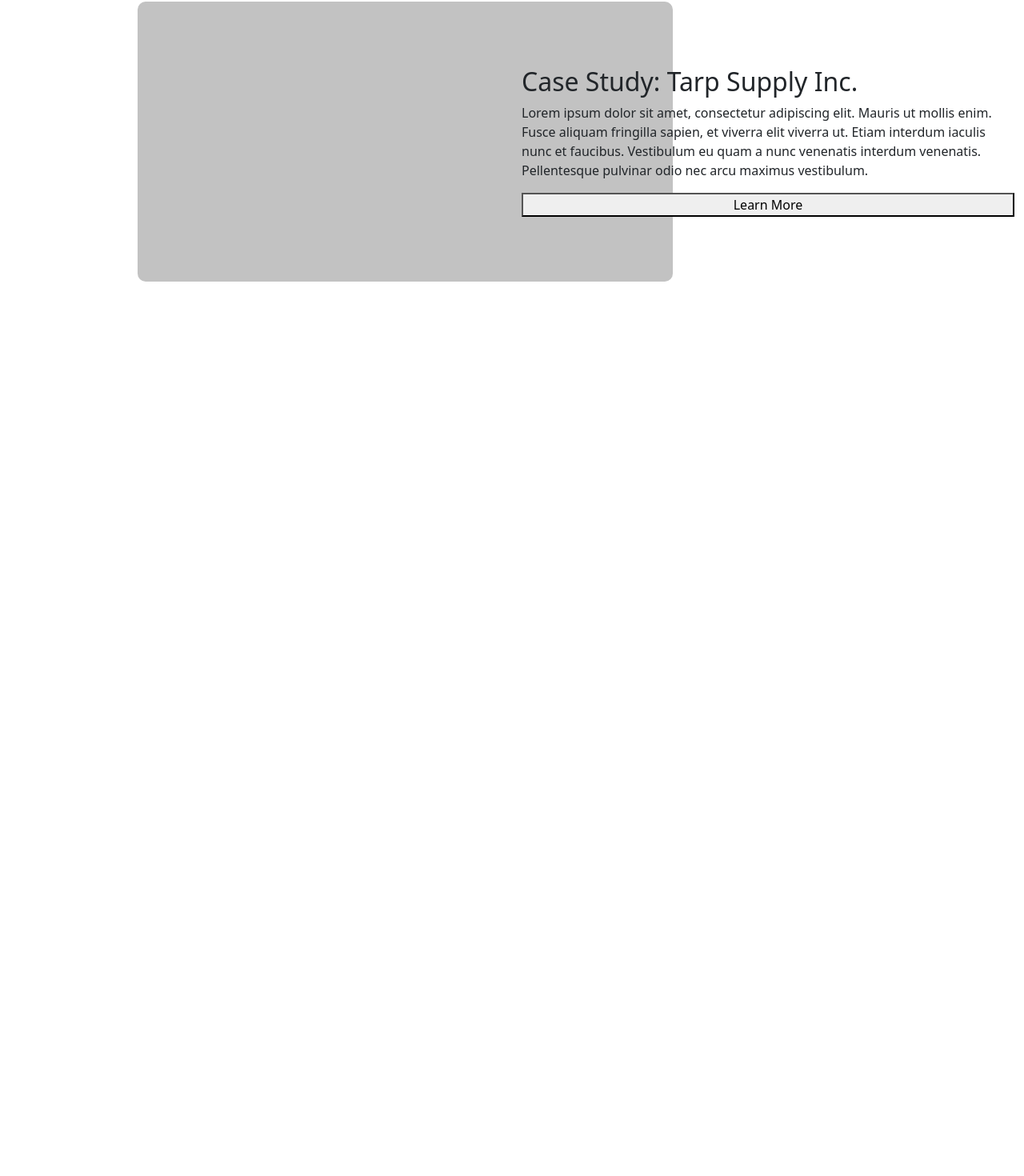
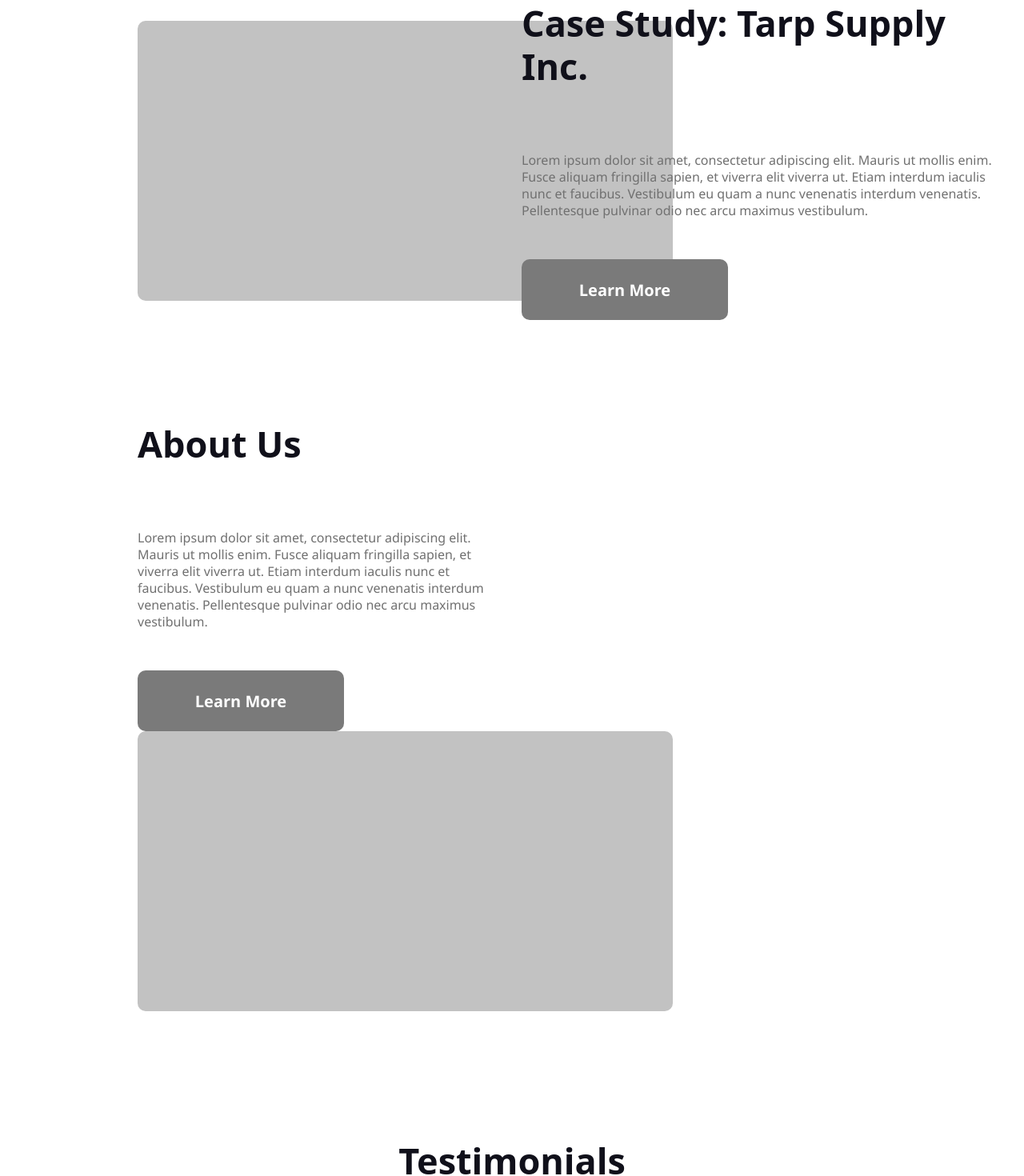
Before and after one commit to Tarp-Supply-Inc/proactive-prototype-react, a React (Create React App) app: page / in a window 1280 px wide. Shown: the part 1652-3122 px from the top of the page at 80% size. Before the commit the page ends 2004 px from the top, so only its background shows below. Built offline with nearby package versions, Linux system fonts and the light colour scheme.

Commit message:
Updates.

```diff
--- a/src/components/HomePage/HomePage.css
+++ b/src/components/HomePage/HomePage.css
@@ -124,8 +124,8 @@
     margin-bottom: 10px;
 }
 
-/*case study section*/
-.case-study-section {
+/*case study and about us section*/
+.case-study-section, .about-us-section {
     margin-top: 8rem;
 }
 
@@ -133,7 +133,7 @@
     align-items: center;
 }
 
-.case-study-section-left-column {
+.case-study-section-left-column, .about-us-section-right-column {
     background: #C2C2C2 0 0 no-repeat padding-box;
     border-radius: 10px;
     height: 350px;
@@ -145,3 +145,52 @@
     display: flex;
     flex-direction: column;
 }
+
+.case-study-section-right-column-title, .about-us-section-left-column-title {
+    text-align: left;
+    color: #10101A;
+    font-size: 45px;
+    font-weight: 700;
+    margin-bottom: 5rem;
+}
+
+.case-study-section-right-column-paragraph, .about-us-section-left-column-paragraph {
+    color: #707070;
+    font: normal normal normal 16px/21px Segoe UI;
+    font-weight: 500;
+    margin-bottom: 50px;
+}
+
+.case-study-section-right-column-button, .about-us-section-left-column-button {
+    width: 258px;
+    height: 76px;
+    background: #7A7A7A 0 0 no-repeat padding-box;
+    border-radius: 10px;
+    border: none;
+    font: normal normal bold 20px/27px Segoe UI;
+    color: #FFFFFF;
+}
+
+
+.about-us-section-first-row {
+    align-items: center;
+}
+
+.about-us-section-left-column {
+    margin-left: 10rem;
+}
+
+/*Testimonial*/
+.testimonial-section{
+    margin-top: 10rem;
+}
+.testimonial-section-title{
+    color: #10101A;
+    font-size: 45px;
+    font-weight: 700;
+    text-align: center;
+}
+
+.testimonial-section-second-row-inner-wrapper{
+
+}
--- a/src/components/HomePage/HomePage.js
+++ b/src/components/HomePage/HomePage.js
@@ -103,15 +103,15 @@
 
                     <Col>
                         <div className="case-study-section-right-column">
-                            <h2>Case Study: Tarp Supply Inc.</h2>
-                            <p>
+                            <h2 className="case-study-section-right-column-title">Case Study: Tarp Supply Inc.</h2>
+                            <p className="case-study-section-right-column-paragraph">
                                 Lorem ipsum dolor sit amet, consectetur adipiscing elit. Mauris ut mollis enim. Fusce
                                 aliquam fringilla sapien, et viverra elit viverra ut. Etiam interdum iaculis nunc et
                                 faucibus. Vestibulum eu quam a nunc venenatis interdum venenatis. Pellentesque pulvinar
                                 odio nec arcu maximus vestibulum.
                             </p>
 
-                            <button>
+                            <button className="case-study-section-right-column-button">
                                 Learn More
                             </button>
                         </div>
@@ -121,6 +121,52 @@
 
             </Container>
 
+            {/*About us section*/}
+            <Container className="about-us-section" fluid>
+                <Row className="about-us-section-first-row">
+                    <Col sm={6}>
+                        <div className="about-us-section-left-column">
+                            <h2 className="about-us-section-left-column-title">About Us</h2>
+                            <p className="about-us-section-left-column-paragraph">
+                                Lorem ipsum dolor sit amet, consectetur adipiscing elit. Mauris ut mollis enim. Fusce
+                                aliquam fringilla sapien, et viverra elit viverra ut. Etiam interdum iaculis nunc et
+                                faucibus. Vestibulum eu quam a nunc venenatis interdum venenatis. Pellentesque pulvinar
+                                odio nec arcu maximus vestibulum.
+                            </p>
+
+                            <button className="about-us-section-left-column-button">
+                                Learn More
+                            </button>
+                        </div>
+                    </Col>
+
+                    <Col>
+                        <div className="about-us-section-right-column">
+
+                        </div>
+                    </Col>
+                </Row>
+            </Container>
+
+            {/*Testimonials section*/}
+            <Container className="testimonial-section" fluid>
+                <Row className="testimonial-section-first-row">
+                    <Col>
+
+                        <h2 className="testimonial-section-title">Testimonials</h2>
+                    </Col>
+
+                </Row>
+                <Row className="testimonial-section-second-row">
+                    <div className="testimonial-section-second-row-inner-wrapper">
+                        <Col></Col>
+                        <Col></Col>
+                        <Col></Col>
+                    </div>
+
+                </Row>
+            </Container>
+
 
         </div>
     );
```
